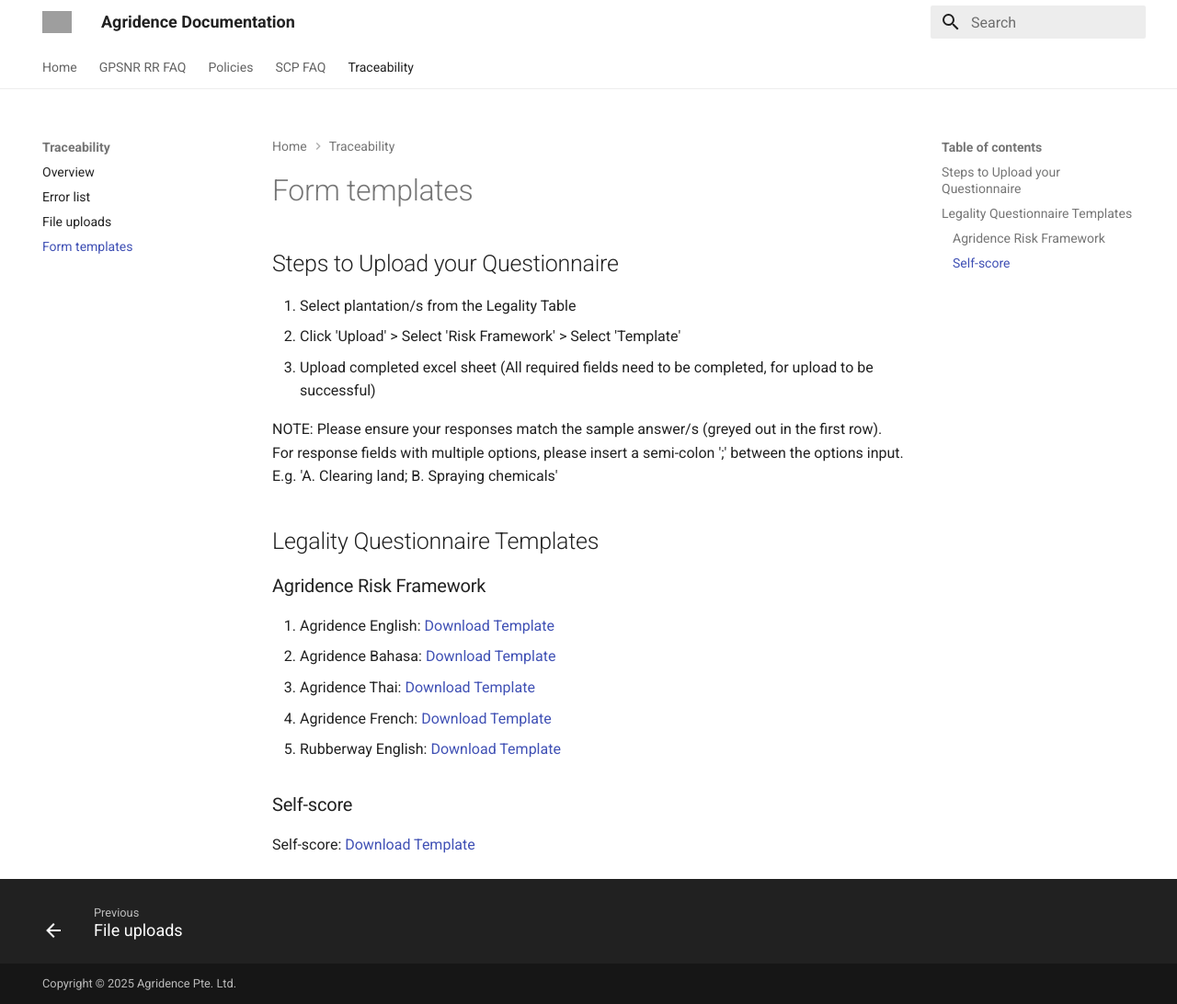
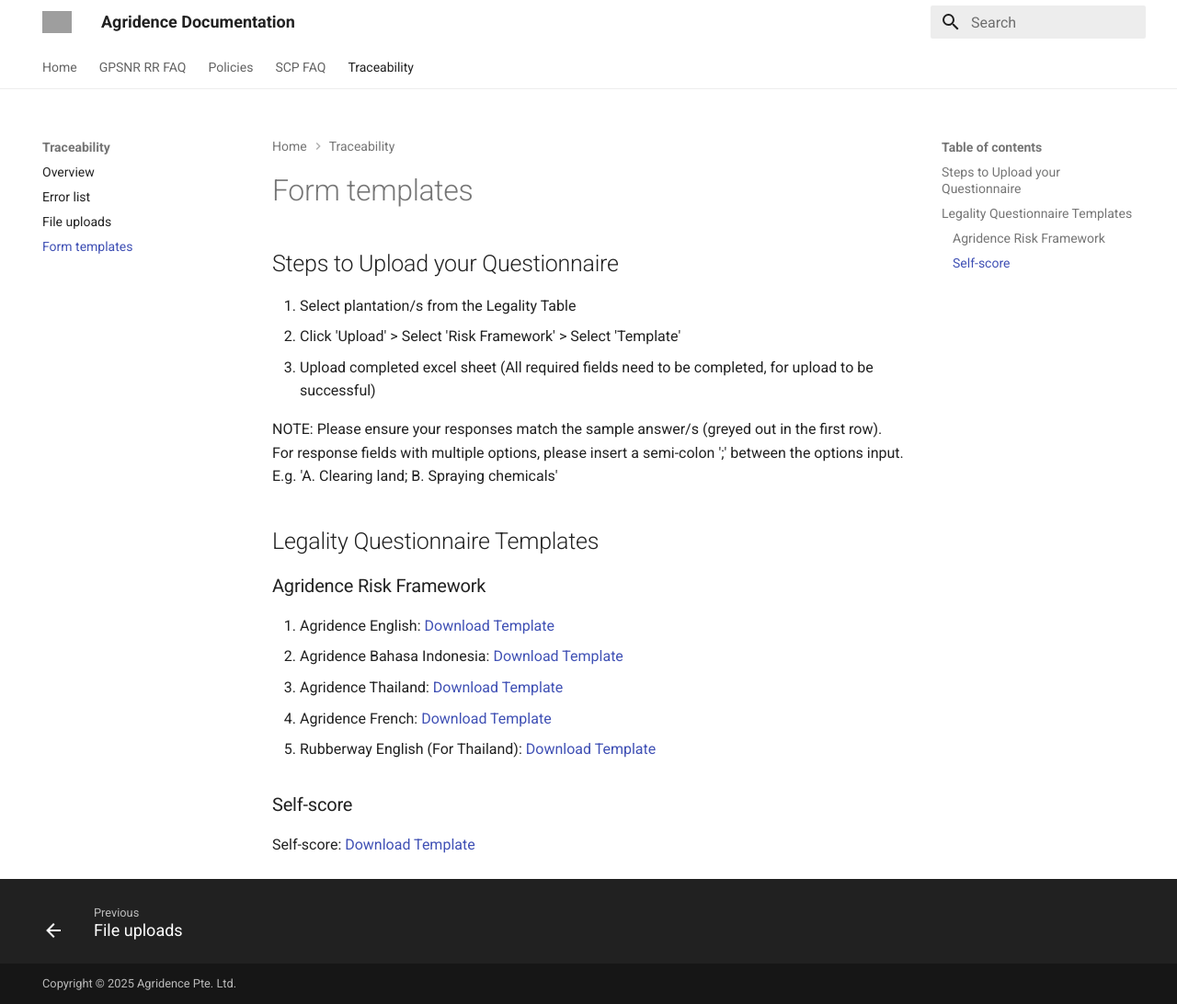
Before and after one commit to Agridence/public-docs, an MkDocs documentation site: the page built from docs/traceability/form_templates.md, in a window 1280 px wide and 1092 px high. Shown: the whole window at 92% size. Built offline with MkDocs 1.6.1 and Material for MkDocs 9.7.7, drawn with Linux system fonts in a browser that asks for light colours; grey boxes are pictures that could not be loaded.

Commit message:
updated RW template (#38)
* updated RW template

* changed template names

```diff
--- a/docs/traceability/form_templates.md
+++ b/docs/traceability/form_templates.md
@@ -12,10 +12,10 @@ NOTE: Please ensure your responses match the sample answer/s (greyed out in the
 ### Agridence Risk Framework
 
 1. Agridence English: [Download Template](https://assets.agridence.com/docs-assets/questionnaire-templates/AGD_English.xlsx)
-2. Agridence Bahasa: [Download Template](https://assets.agridence.com/docs-assets/questionnaire-templates/AGD_Bahasa.xlsx)
-3. Agridence Thai: [Download Template](https://assets.agridence.com/docs-assets/questionnaire-templates/AGD_Thailand.xlsx)
+2. Agridence Bahasa Indonesia: [Download Template](https://assets.agridence.com/docs-assets/questionnaire-templates/AGD_Bahasa.xlsx)
+3. Agridence Thailand: [Download Template](https://assets.agridence.com/docs-assets/questionnaire-templates/AGD_Thailand.xlsx)
 4. Agridence French: [Download Template](https://assets.agridence.com/docs-assets/questionnaire-templates/AGD%20French.xlsx)
-5. Rubberway English: [Download Template](https://assets.agridence.com/docs-assets/questionnaire-templates/AGD_Rubberway.xlsx)
+5. Rubberway English (For Thailand): [Download Template](https://assets.agridence.com/docs-assets/questionnaire-templates/AGD_RUBBERWAY_ThaiEng.xlsx)
 
 ### Self-score
 
```
